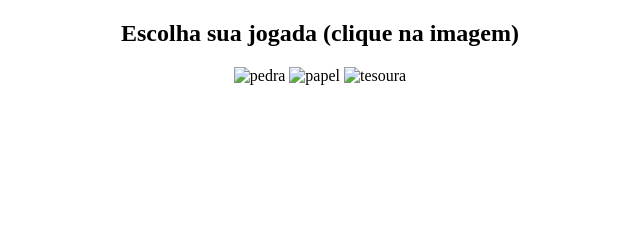
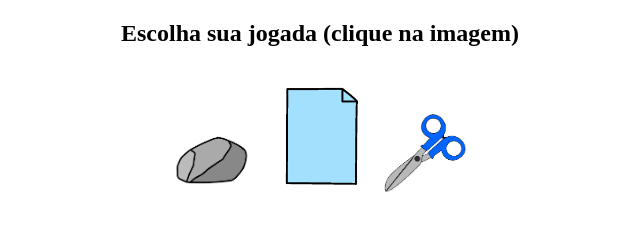
Before and after one commit to ruanbindaco/Jokenpo, a plain HTML site: page index.html in a window 1280 px wide. Shown: the whole page, without its empty margins (320-960 px from the left). Drawn offline with Linux system fonts and the light colour scheme.

Commit message:
Update index.html

```diff
--- a/index.html
+++ b/index.html
@@ -8,9 +8,9 @@
   <body>
     <div>
       <h2> Escolha sua jogada (clique na imagem)</h2>
-      <img src="img/pedra.png" alt="pedra" onclick="play(1);">
-      <img src="img/papel.png" alt="papel" onclick="play(2);">
-      <img src="img/tesoura.png" alt="tesoura" onclick="play(3);">
+      <img src="pedra.png" alt="pedra" onclick="play(1);">
+      <img src="papel.png" alt="papel" onclick="play(2);">
+      <img src="tesoura.png" alt="tesoura" onclick="play(3);">
     </div>
     <div id="resultados" class="hidden">
       <p id="score"> Jogador 0 x 0 IA </p>
```
